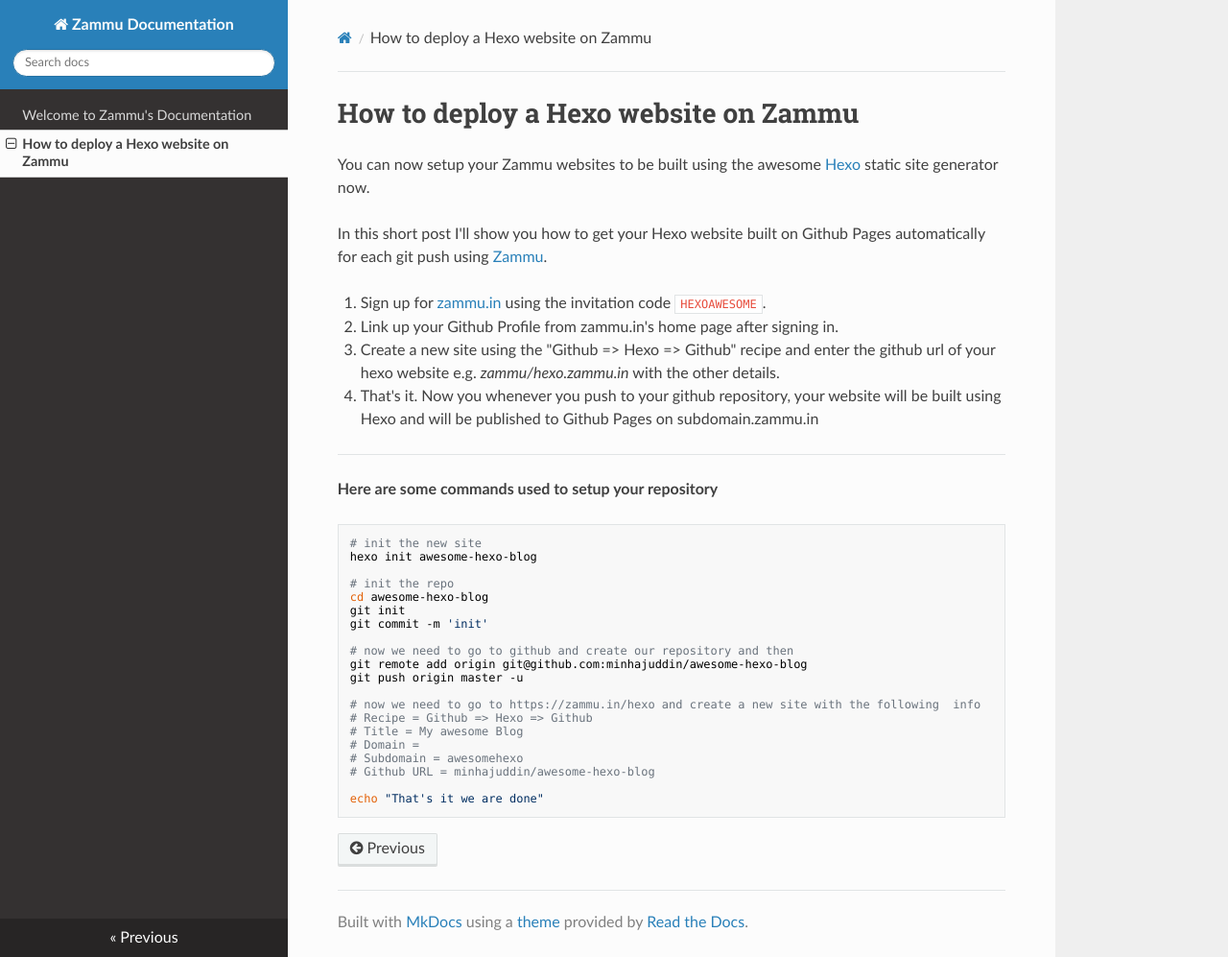
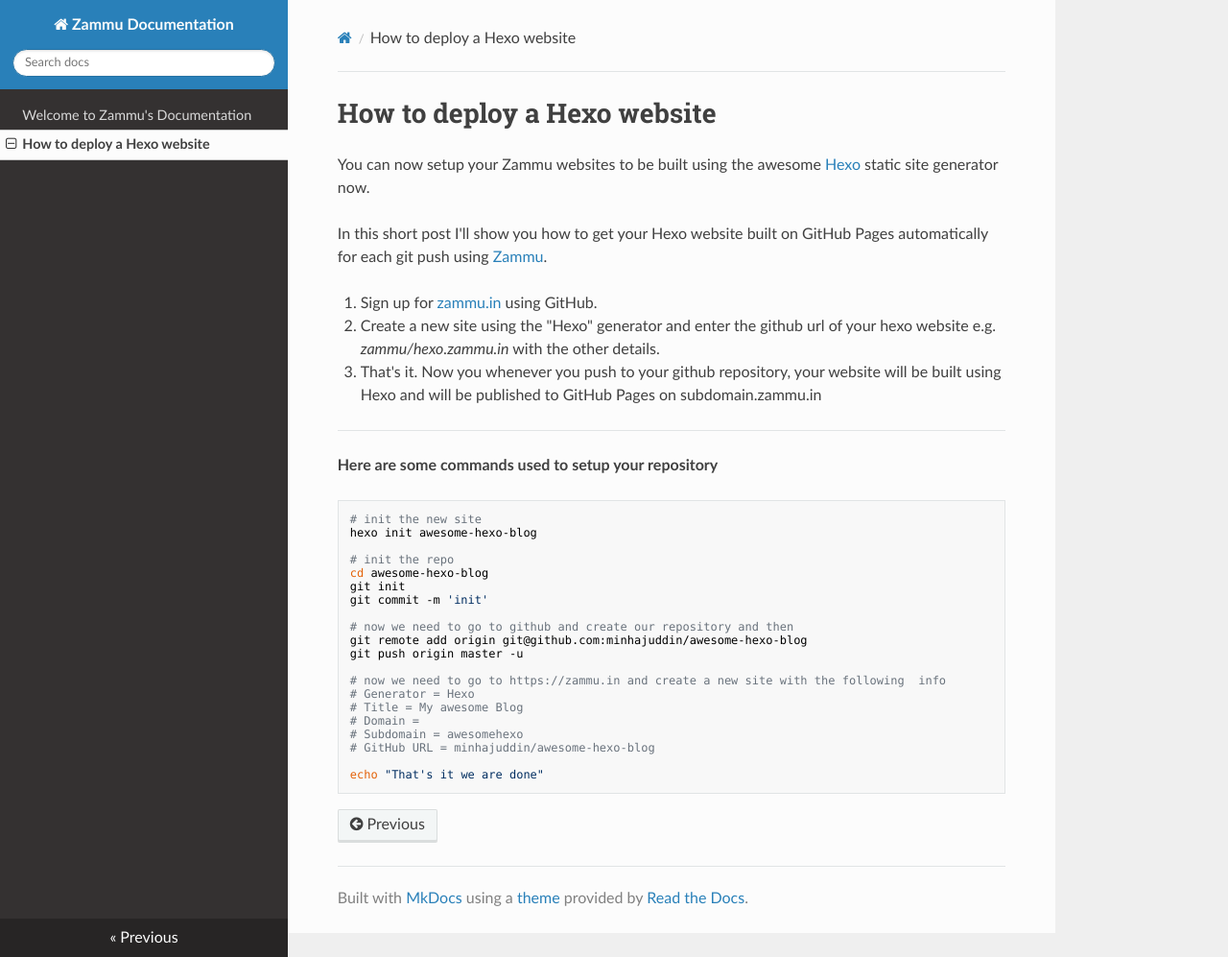
Before and after one commit to zammu/docs.zammu.in, an MkDocs documentation site: the page built from docs/how-to-deploy-a-hexo-website.md, in a window 1280 px wide and 997 px high. Shown: the whole window at 96% size. Built offline with MkDocs 1.6.1, drawn with Linux system fonts in a browser that asks for light colours; nearby versions of some CDN libraries.

Commit message:
minor tweaks

```diff
--- a/docs/how-to-deploy-a-hexo-website.md
+++ b/docs/how-to-deploy-a-hexo-website.md
@@ -1,13 +1,12 @@
-# How to deploy a Hexo website on Zammu
+# How to deploy a Hexo website
 
 You can now setup your Zammu websites to be built using the awesome [Hexo](https://hexo.io) static site generator now.
 
-In this short post I'll show you how to get your Hexo website built on Github Pages automatically for each git push using [Zammu](https://zammu.in).
+In this short post I'll show you how to get your Hexo website built on GitHub Pages automatically for each git push using [Zammu](https://zammu.in).
 
- 1. Sign up for [zammu.in](https://zammu.in/hexo?invitation_code=HEXOAWESOME) using the invitation code `HEXOAWESOME`.
- 2. Link up your Github Profile from zammu.in's home page after signing in.
- 3. Create a new site using the "Github => Hexo => Github" recipe and enter the github url of your hexo website e.g. *zammu/hexo.zammu.in* with the other details.
- 4. That's it. Now you whenever you push to your github repository, your website will be built using Hexo and will be published to Github Pages on subdomain.zammu.in
+ 1. Sign up for [zammu.in](https://zammu.in) using GitHub.
+ 2. Create a new site using the "Hexo" generator and enter the github url of your hexo website e.g. *zammu/hexo.zammu.in* with the other details.
+ 3. That's it. Now you whenever you push to your github repository, your website will be built using Hexo and will be published to GitHub Pages on subdomain.zammu.in
 
 - - -
 
@@ -26,12 +25,12 @@
 git remote add origin git@github.com:minhajuddin/awesome-hexo-blog
 git push origin master -u
 
-# now we need to go to https://zammu.in/hexo and create a new site with the following  info
-# Recipe = Github => Hexo => Github
+# now we need to go to https://zammu.in and create a new site with the following  info
+# Generator = Hexo
 # Title = My awesome Blog
 # Domain =
 # Subdomain = awesomehexo
-# Github URL = minhajuddin/awesome-hexo-blog
+# GitHub URL = minhajuddin/awesome-hexo-blog
 
 echo "That's it we are done"
 ~~~
```
